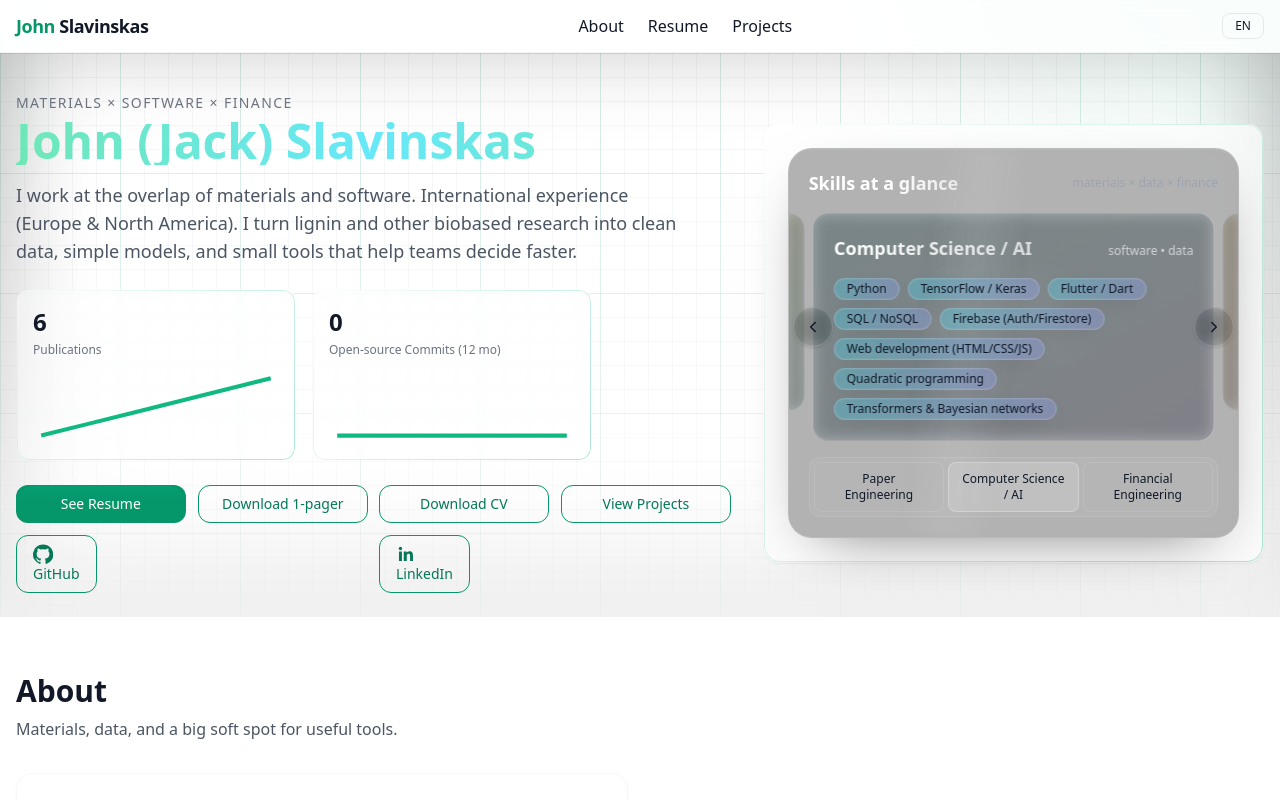
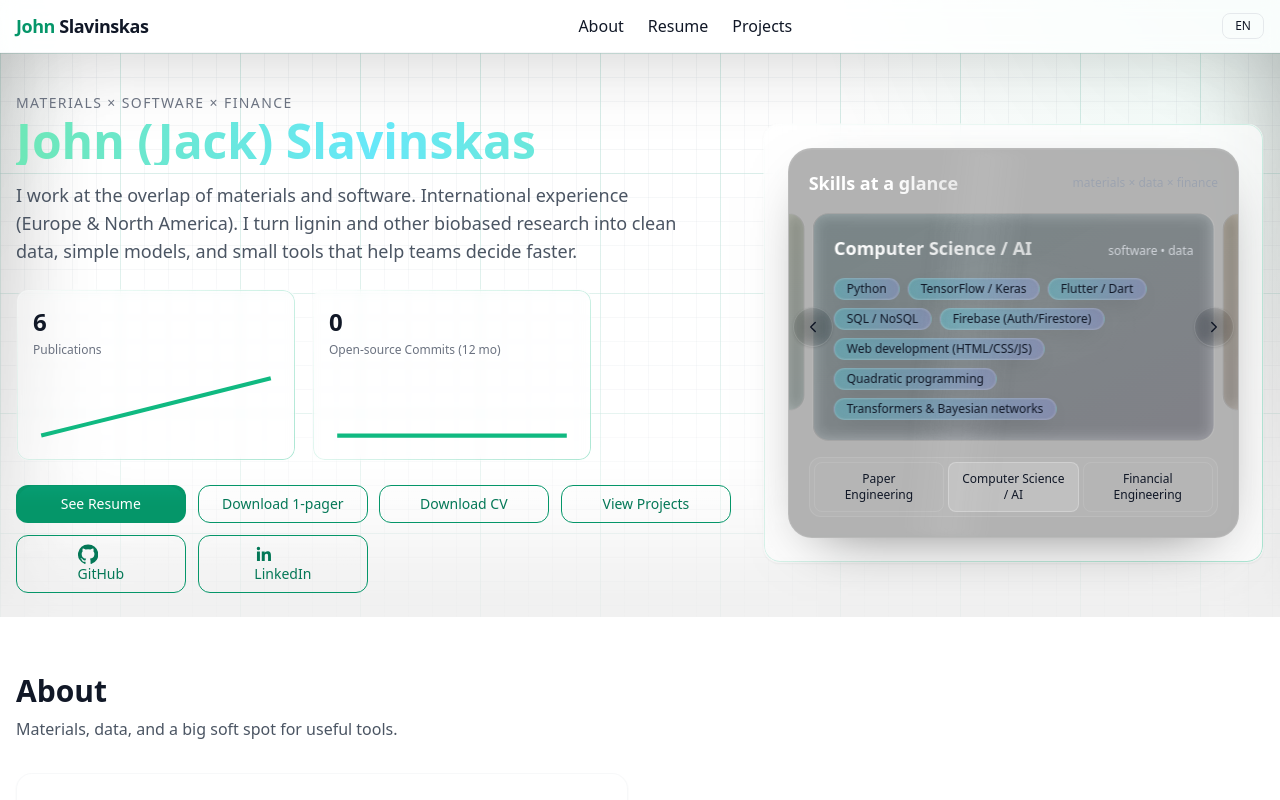
Before and after one commit to Tridude5/JohnSlavinskas, a Next.js app: page / in a window 1280 px wide. Shown: the top 800 px of the page. Built offline with nearby package versions, Linux system fonts and the light colour scheme; no server answers.

Commit message:
Update page.tsx

```diff
--- a/app/page.tsx
+++ b/app/page.tsx
@@ -294,7 +294,7 @@ export default function Page() {
               <DynamicHeroKpis publicationsCount={6} />
             </div>
 
-            {/* CTAs — now all magnetic + shiny */}
+            {/* CTAs — now all magnetic + stretched social buttons */}
             <div className="mt-6 grid grid-cols-2 md:grid-cols-4 gap-3">
               <MagneticButton href={`${base}/resume`} className="btn w-full inline-flex justify-center text-center">
                 See Resume
@@ -320,13 +320,12 @@ export default function Page() {
                 View Projects
               </MagneticButton>
 
-              {/* Grid span must be on wrapper; add a small div for layout */}
-              <div className="col-span-2">
+              {/* STRETCHED social buttons: span 2 columns + block w-full */}
               <MagneticButton
                 href="https://github.com/Tridude5"
                 target="_blank"
                 rel="noopener noreferrer"
-                  className="btn-outline w-full inline-flex items-center justify-center gap-2 px-4 py-2.5"
+                className="col-span-2 w-full block btn-outline inline-flex items-center justify-center gap-2 px-4 py-2.5"
               >
                 <svg className="h-5 w-5" viewBox="0 0 24 24" aria-hidden="true">
                   <path
@@ -336,14 +335,12 @@ export default function Page() {
                 </svg>
                 <span>GitHub</span>
               </MagneticButton>
-              </div>
 
-              <div className="col-span-2">
               <MagneticButton
                 href="https://www.linkedin.com/in/john-slavinskas/"
                 target="_blank"
                 rel="noopener noreferrer"
-                  className="btn-outline w-full inline-flex items-center justify-center gap-2 px-4 py-2.5"
+                className="col-span-2 w-full block btn-outline inline-flex items-center justify-center gap-2 px-4 py-2.5"
               >
                 <svg className="h-5 w-5" viewBox="0 0 24 24" aria-hidden="true">
                   <path
@@ -353,7 +350,6 @@ export default function Page() {
                 </svg>
                 <span>LinkedIn</span>
               </MagneticButton>
-              </div>
             </div>
           </div>
 
```
Lines whose indentation alone changed are shown as unchanged.
